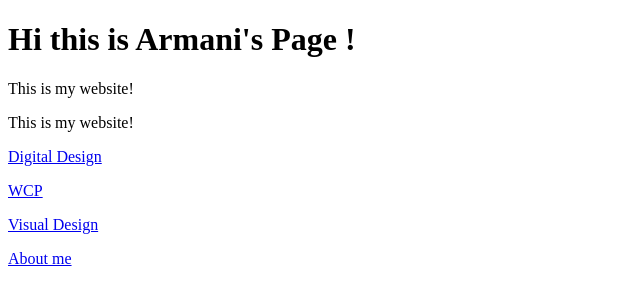
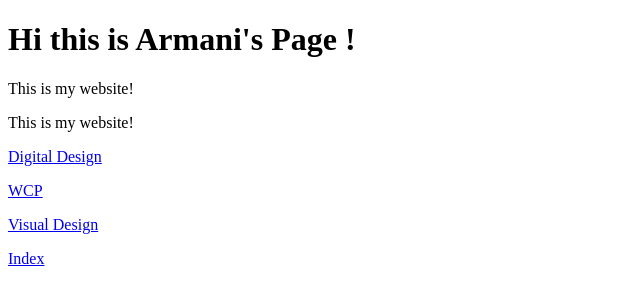
Before and after one commit to ArmaniNxtDoor/Armani.github.io, a plain HTML site: page aboutme.html in a window 1280 px wide. Shown: the full height of the page, 0-640 px from the left. Drawn offline with Linux system fonts and the light colour scheme.

Commit message:
Update aboutme.html

```diff
--- a/aboutme.html
+++ b/aboutme.html
@@ -20,7 +20,7 @@
 
     <p> <a href= "visualdesign.html"> Visual Design </a> </p>
 
-    <p> <a href= "index.html"> About me  </a> </p>
+    <p> <a href= "index.html"> Index  </a> </p>
 
 
   </body>
```
